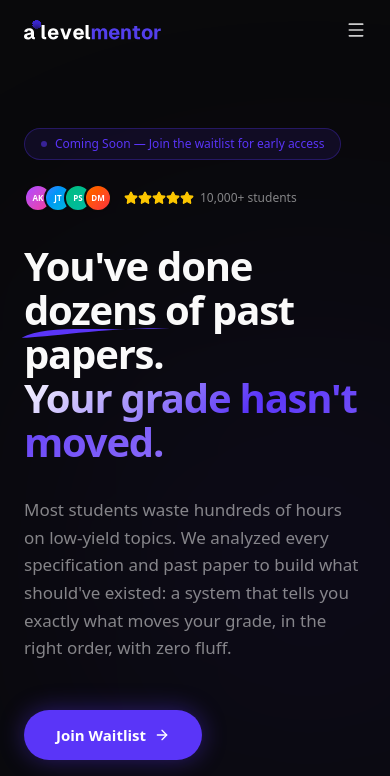
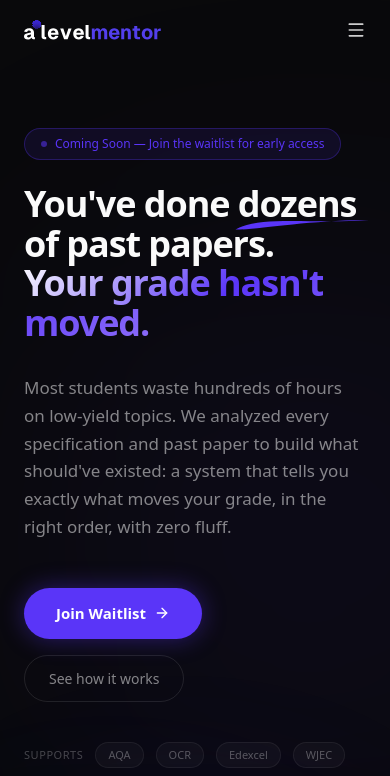
Before and after one commit to araja24/alevelmentor, a Next.js app: page / in a window 390 px wide. Shown: the top 776 px of the page. Built offline with nearby package versions, Linux system fonts and the light colour scheme.

Commit message:
Mobile Optimized

```diff
--- a/src/components/landing/Hero.tsx
+++ b/src/components/landing/Hero.tsx
@@ -63,7 +63,7 @@ function FloatingPreview() {
                     rotateY,
                     transformStyle: "preserve-3d",
                 }}
-                className="relative z-10 space-y-4 max-w-[420px]"
+                className="relative z-10 space-y-4 w-full max-w-[420px]"
             >
                 {/* ── Card 1: Roadmap Progress ── */}
                 <motion.div
@@ -226,43 +226,11 @@ export function Hero() {
                             </div>
                         </div>
 
-                        {/* Social proof */}
-                        <div className="flex items-center gap-3 mb-8">
-                            <div className="flex -space-x-2">
-                                {[
-                                    "bg-gradient-to-br from-purple-500 to-pink-500",
-                                    "bg-gradient-to-br from-blue-500 to-cyan-500",
-                                    "bg-gradient-to-br from-emerald-500 to-teal-500",
-                                    "bg-gradient-to-br from-orange-500 to-red-500",
-                                ].map((bg, i) => (
-                                    <div
-                                        key={i}
-                                        className={`h-7 w-7 rounded-full border-2 border-[#09090b] ${bg} flex items-center justify-center`}
-                                    >
-                                        <span className="text-[8px] font-bold text-white">
-                                            {["AK", "JT", "PS", "DM"][i]}
-                                        </span>
-                                    </div>
-                                ))}
-                            </div>
-                            <div className="flex items-center gap-1.5">
-                                <div className="flex">
-                                    {Array.from({ length: 5 }).map((_, i) => (
-                                        <Star
-                                            key={i}
-                                            className="h-3.5 w-3.5 text-yellow-400 fill-yellow-400"
-                                        />
-                                    ))}
-                                </div>
-                                <span className="text-[12px] text-white/50 font-medium">
-                                    10,000+ students
-                                </span>
-                            </div>
-                        </div>
+
 
                         {/* Heading */}
                         <h1
-                            className="text-[clamp(40px,5vw,72px)] font-bold tracking-[-0.03em] leading-[1.1] mb-8 max-w-[900px]"
+                            className="text-[clamp(36px,5vw,72px)] font-bold tracking-[-0.03em] leading-[1.1] mb-8 max-w-[900px]"
                             style={{ color: "var(--text-primary)" }}
                         >
                             You've done <span className="relative inline-block">
--- a/src/components/landing/Navbar.tsx
+++ b/src/components/landing/Navbar.tsx
@@ -161,10 +161,10 @@ export function Navbar() {
                         initial={{ opacity: 0 }}
                         animate={{ opacity: 1 }}
                         exit={{ opacity: 0 }}
-                        className="fixed inset-0 z-40 bg-[#09090b]/95 backdrop-blur-xl flex flex-col items-center justify-center gap-8 md:hidden"
+                        className="fixed inset-0 z-[60] bg-[#09090b]/98 backdrop-blur-2xl flex flex-col items-center justify-center gap-8 md:hidden"
                     >
                         <button
-                            className="absolute top-5 right-6 text-white/80"
+                            className="absolute top-6 right-6 text-white/80 p-2"
                             onClick={() => setMobileOpen(false)}
                         >
                             <X size={24} />
--- a/src/components/landing/Pricing.tsx
+++ b/src/components/landing/Pricing.tsx
@@ -75,7 +75,7 @@ export function Pricing() {
           </p>
         </RevealSection>
 
-        <div className="grid md:grid-cols-3 gap-6 items-stretch">
+        <div className="grid grid-cols-1 md:grid-cols-3 gap-6 items-stretch">
           {plans.map((plan, i) => (
             <motion.div
               key={plan.name}
@@ -95,11 +95,10 @@ export function Pricing() {
                 )}
 
                 <div
-                  className={`relative rounded-2xl p-7 h-full flex flex-col ${
-                    plan.popular
+                  className={`relative rounded-2xl p-7 h-full flex flex-col ${plan.popular
                       ? "bg-card"
                       : "bg-card border border-border"
-                  }`}
+                    }`}
                 >
                   {/* Popular badge */}
                   {plan.popular && (
--- a/src/components/landing/ScrollWalkthrough.tsx
+++ b/src/components/landing/ScrollWalkthrough.tsx
@@ -82,8 +82,7 @@ function RoadmapPanel() {
             initial={{ opacity: 0, x: -8 }}
             animate={{ opacity: 1, x: 0 }}
             transition={{ delay: i * 0.07, duration: 0.35, ease: [0.22, 1, 0.36, 1] }}
-            className={`flex items-center gap-2.5 rounded-lg px-3 py-2 text-xs ${
-              t.current
+            className={`flex items-center gap-2.5 rounded-lg px-3 py-2 text-xs ${t.current
                 ? "bg-[#5a35f8]/10 border border-[#5a35f8]/20"
                 : t.done
                   ? "bg-muted/20"
@@ -91,8 +90,7 @@ function RoadmapPanel() {
               }`}
           >
             <div
-              className={`h-4 w-4 rounded-full flex items-center justify-center shrink-0 ${
-                t.done
+              className={`h-4 w-4 rounded-full flex items-center justify-center shrink-0 ${t.done
                   ? "bg-emerald-500"
                   : t.current
                     ? "border-2 border-[#5a35f8]"
@@ -166,8 +164,7 @@ function AnalyticsPanel() {
                 {t.label}
               </span>
               <span
-                className={`font-semibold ${
-                  t.score < 65
+                className={`font-semibold ${t.score < 65
                     ? "text-red-500"
                     : t.score < 80
                       ? "text-amber-500"
@@ -340,7 +337,7 @@ export function ScrollWalkthrough() {
                 alevelmentor · My Dashboard
               </p>
             </div>
-            <div className="p-5">
+            <div className="p-5 overflow-x-auto">
               <RoadmapPanel />
             </div>
           </div>
@@ -446,8 +443,7 @@ export function ScrollWalkthrough() {
                       scale: isActive ? 1 : 0.975,
                     }}
                     transition={{ duration: 0.45, ease: [0.22, 1, 0.36, 1] }}
-                    className={`w-full rounded-2xl border p-7 transition-colors duration-300 ${
-                      isActive
+                    className={`w-full rounded-2xl border p-7 transition-colors duration-300 ${isActive
                         ? "border-[#5a35f8]/30 bg-card shadow-lg shadow-[#5a35f8]/6"
                         : "border-border bg-card/50"
                       }`}
@@ -461,8 +457,7 @@ export function ScrollWalkthrough() {
                         <f.Icon className={`h-4 w-4 ${isActive ? "text-white" : "text-muted-foreground"}`} />
                       </motion.div>
                       <span
-                        className={`text-xs font-semibold uppercase tracking-wider transition-colors duration-300 ${
-                          isActive ? "text-[#5a35f8]" : "text-muted-foreground"
+                        className={`text-xs font-semibold uppercase tracking-wider transition-colors duration-300 ${isActive ? "text-[#5a35f8]" : "text-muted-foreground"
                           }`}
                       >
                         {f.label}
--- a/src/components/landing/Solution.tsx
+++ b/src/components/landing/Solution.tsx
@@ -93,7 +93,7 @@ function DashboardPreview() {
                 <div className="absolute top-[70%] left-[20%] w-[200px] h-[200px] rounded-full bg-[#3ed6ff]/8 blur-[80px]" />
             </div>
 
-            <div className="relative z-10 space-y-3 max-w-[520px]">
+            <div className="relative z-10 space-y-3 w-full max-w-[520px]">
                 {/* ── Header Bar ── */}
                 <motion.div
                     initial={{ opacity: 0, y: 16 }}
@@ -122,7 +122,7 @@ function DashboardPreview() {
                     </div>
 
                     {/* Stats row */}
-                    <div className="grid grid-cols-4 gap-2">
+                    <div className="grid grid-cols-2 sm:grid-cols-4 gap-2">
                         {[
                             { label: "Study Hours", value: "127", icon: Clock, color: "#5a35f8" },
                             { label: "Papers Done", value: "43", icon: BookOpen, color: "#3ed6ff" },
@@ -151,13 +151,13 @@ function DashboardPreview() {
                 </motion.div>
 
                 {/* ── Middle Row: Progress Rings + Upcoming ── */}
-                <div className="grid grid-cols-5 gap-3">
+                <div className="grid grid-cols-1 sm:grid-cols-5 gap-3">
                     {/* Progress rings */}
                     <motion.div
                         initial={{ opacity: 0, y: 16 }}
                         animate={inView ? { opacity: 1, y: 0 } : {}}
                         transition={{ delay: 0.3 }}
-                        className="col-span-3 rounded-[16px] p-4 border border-white/[0.06]"
+                        className="sm:col-span-3 rounded-[16px] p-4 border border-white/[0.06]"
                         style={{
                             background: "linear-gradient(135deg, rgba(12,12,14,0.95) 0%, rgba(18,18,22,0.95) 100%)",
                             boxShadow: "0 12px 36px rgba(0,0,0,0.35), inset 0 1px 0 rgba(255,255,255,0.03)",
@@ -184,7 +184,7 @@ function DashboardPreview() {
                         initial={{ opacity: 0, y: 16 }}
                         animate={inView ? { opacity: 1, y: 0 } : {}}
                         transition={{ delay: 0.4 }}
-                        className="col-span-2 rounded-[16px] p-4 border border-white/[0.06]"
+                        className="sm:col-span-2 rounded-[16px] p-4 border border-white/[0.06]"
                         style={{
                             background: "linear-gradient(135deg, rgba(12,12,14,0.95) 0%, rgba(18,18,22,0.95) 100%)",
                             boxShadow: "0 12px 36px rgba(0,0,0,0.35), inset 0 1px 0 rgba(255,255,255,0.03)",
```
Lines whose indentation alone changed are shown as unchanged.
